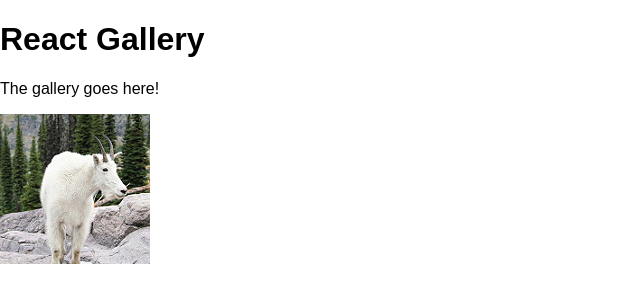
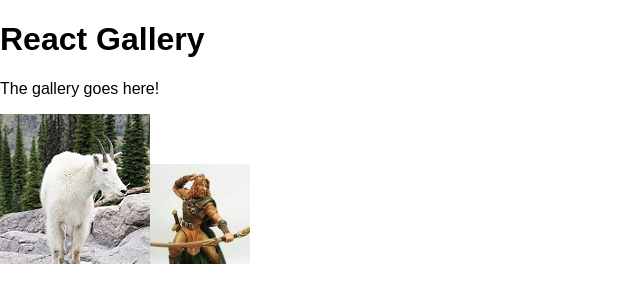
Before and after one commit to AlvinGraham/weekend-react-gallery, a React (Vite) app: page / in a window 1280 px wide. Shown: the top 302 px of the page, without its empty margins (0-640 px from the left). Built offline with nearby package versions, Linux system fonts and the light colour scheme.

Commit message:
Correct seed image file names

```diff
--- a/src/components/App/App.jsx
+++ b/src/components/App/App.jsx
@@ -1,4 +1,3 @@
-
 function App() {
   return (
     <div>
@@ -7,7 +6,12 @@ function App() {
       </header>
 
       <p>The gallery goes here!</p>
-        <img src="images/goat_small.jpg"/>
+      <img src="images/goat_small.jpg" />
+      <img
+        src="images/DwarfRanger.jpg"
+        width="100px"
+        height="100px"
+      />
     </div>
   );
 }
```
Also changed, not shown: public/images/DwarfRanger.jpg (renamed from public/images/Dwarf Ranger.jpeg), public/images/titanite.jpg (renamed from public/images/titanite.jpeg). Lines whose indentation alone changed are shown as unchanged.
